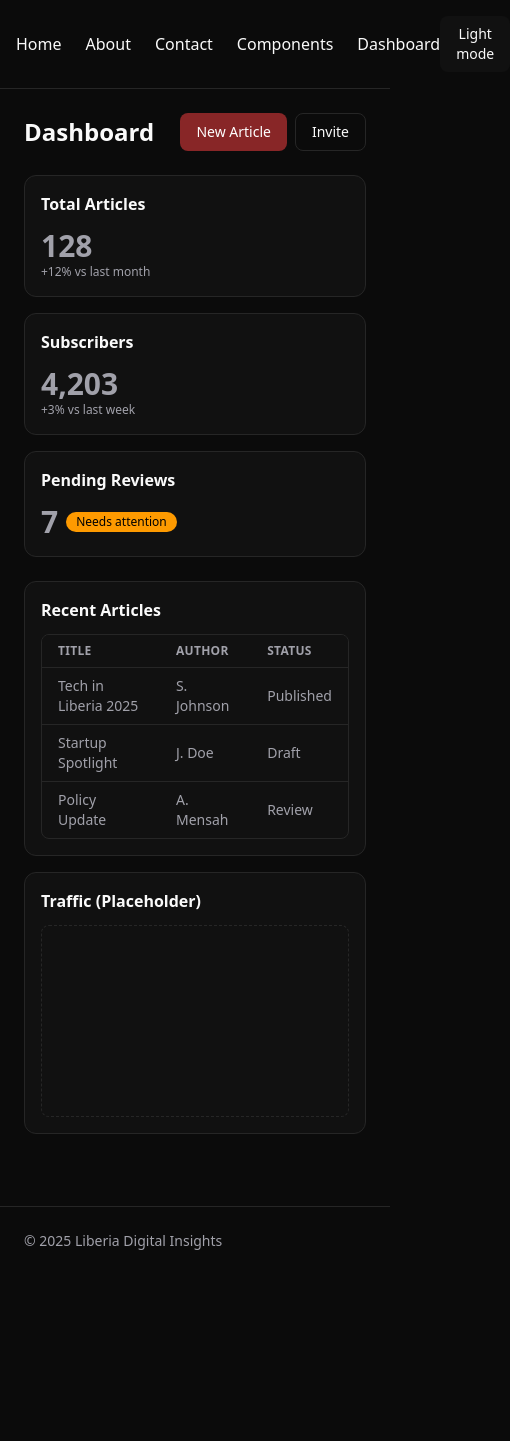
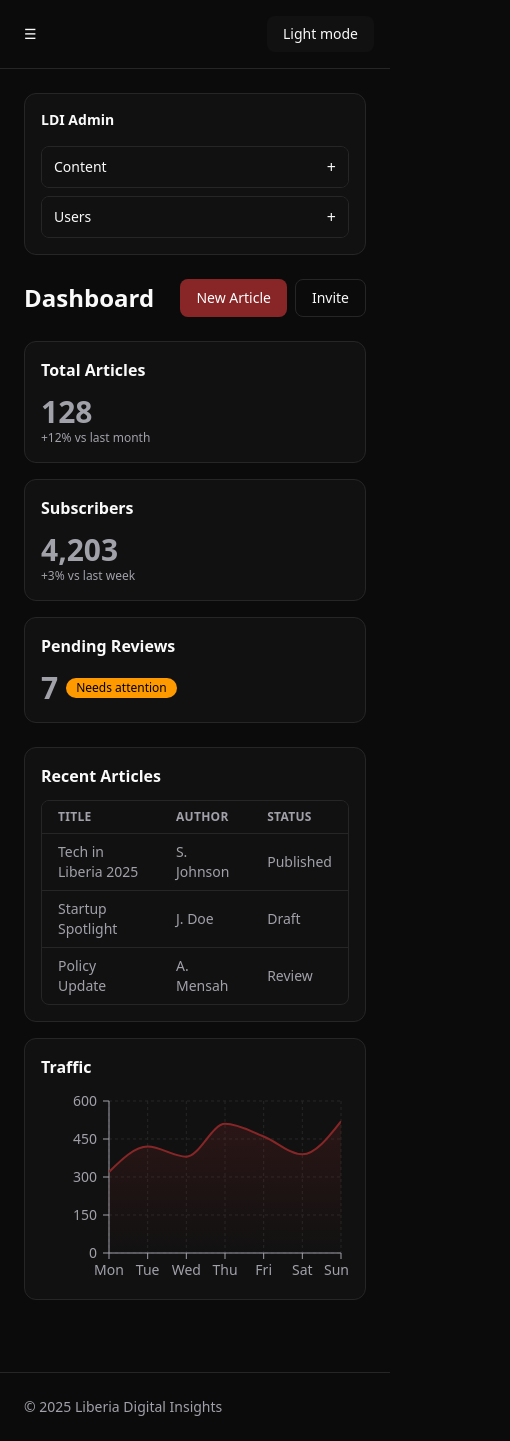
Before and after one commit to LiberiaDigitalInsights/liberia-digital-insights, a React (Vite) app in the folder frontend/: page /dashboard in a window 390 px wide. Shown: the whole page, 510 px wide, since content can reach past the window. Before the commit the page ends 1275 px from the top, so only its background shows below. Built offline with nearby package versions, Linux system fonts and the light colour scheme.

Commit message:
feat: update package dependencies and enhance Dashboard layout with Sidebar and TrafficChart components

```diff
--- /dev/null
+++ b/frontend/public/traffic.json
@@ -0,0 +1,9 @@
+[
+  { "day": "Mon", "visits": 312 },
+  { "day": "Tue", "visits": 456 },
+  { "day": "Wed", "visits": 389 },
+  { "day": "Thu", "visits": 512 },
+  { "day": "Fri", "visits": 478 },
+  { "day": "Sat", "visits": 401 },
+  { "day": "Sun", "visits": 539 }
+]
--- a/frontend/src/components/Navbar.jsx
+++ b/frontend/src/components/Navbar.jsx
@@ -1,10 +1,20 @@
 import { Link } from 'react-router-dom';
 import ThemeToggle from './ThemeToggle';
+import React from 'react';
 
 function Navbar() {
+  const [open, setOpen] = React.useState(false);
   return (
-    <nav className="flex items-center justify-between p-4 md:p-6 border-b border-[var(--color-border)]">
-      <div className="flex gap-6">
+    <nav className="border-b border-[var(--color-border)]">
+      <div className="mx-auto flex max-w-7xl items-center justify-between p-4 md:p-6">
+        <button
+          className="md:hidden rounded px-2 py-1 text-sm hover:bg-[color-mix(in_oklab,var(--color-surface),white_6%)]"
+          aria-label="Toggle menu"
+          onClick={() => setOpen((v) => !v)}
+        >
+          ☰
+        </button>
+        <div className="hidden md:flex gap-6">
           <Link to="/">Home</Link>
           <Link to="/about">About</Link>
           <Link to="/contact">Contact</Link>
@@ -12,6 +22,18 @@ function Navbar() {
           <Link to="/dashboard">Dashboard</Link>
         </div>
         <ThemeToggle />
+      </div>
+      {open && (
+        <div className="md:hidden border-t border-[var(--color-border)]">
+          <div className="mx-auto flex max-w-7xl flex-col gap-2 p-4">
+            <Link onClick={() => setOpen(false)} to="/">Home</Link>
+            <Link onClick={() => setOpen(false)} to="/about">About</Link>
+            <Link onClick={() => setOpen(false)} to="/contact">Contact</Link>
+            <Link onClick={() => setOpen(false)} to="/components">Components</Link>
+            <Link onClick={() => setOpen(false)} to="/dashboard">Dashboard</Link>
+          </div>
+        </div>
+      )}
     </nav>
   );
 }
--- /dev/null
+++ b/frontend/src/components/charts/TrafficChart.jsx
@@ -0,0 +1,54 @@
+import React from 'react';
+import {
+  AreaChart,
+  Area,
+  XAxis,
+  YAxis,
+  CartesianGrid,
+  Tooltip,
+  ResponsiveContainer,
+} from 'recharts';
+
+const sample = [
+  { day: 'Mon', visits: 320 },
+  { day: 'Tue', visits: 420 },
+  { day: 'Wed', visits: 380 },
+  { day: 'Thu', visits: 510 },
+  { day: 'Fri', visits: 460 },
+  { day: 'Sat', visits: 390 },
+  { day: 'Sun', visits: 520 },
+];
+
+export default function TrafficChart({ data = sample, height = 180 }) {
+  return (
+    <div style={{ height }}>
+      <ResponsiveContainer width="100%" height="100%">
+        <AreaChart data={data} margin={{ left: 8, right: 8, top: 10, bottom: 0 }}>
+          <defs>
+            <linearGradient id="brandFill" x1="0" y1="0" x2="0" y2="1">
+              <stop offset="5%" stopColor="var(--color-brand-500)" stopOpacity={0.35} />
+              <stop offset="95%" stopColor="var(--color-brand-500)" stopOpacity={0.02} />
+            </linearGradient>
+          </defs>
+          <CartesianGrid stroke="var(--color-border)" strokeDasharray="3 3" />
+          <XAxis dataKey="day" stroke="var(--color-muted)" tickMargin={6} />
+          <YAxis stroke="var(--color-muted)" tickMargin={6} />
+          <Tooltip
+            contentStyle={{
+              background: 'var(--color-surface)',
+              border: '1px solid var(--color-border)',
+              color: 'var(--color-text)',
+            }}
+          />
+          <Area
+            type="monotone"
+            dataKey="visits"
+            stroke="var(--color-brand-500)"
+            fill="url(#brandFill)"
+            strokeWidth={2}
+          />
+        </AreaChart>
+      </ResponsiveContainer>
+    </div>
+  );
+}
--- /dev/null
+++ b/frontend/src/components/layouts/SidebarLayout.jsx
@@ -0,0 +1,45 @@
+import React from 'react';
+import { Link, useLocation } from 'react-router-dom';
+import { cn } from '../../lib/cn';
+import Accordion from '../ui/Accordion';
+
+export default function SidebarLayout({ sidebarTitle = 'LDI Admin', items = [], children }) {
+  const location = useLocation();
+
+  return (
+    <div className="mx-auto grid max-w-7xl grid-cols-1 gap-6 p-6 md:grid-cols-[240px_1fr]">
+      <aside className="h-fit rounded-[var(--radius-lg)] border border-[var(--color-border)] bg-[var(--color-surface)] p-4">
+        <div className="mb-4 text-sm font-semibold">{sidebarTitle}</div>
+        <nav className="space-y-2">
+          {items.map((group, idx) => (
+            <Accordion
+              key={idx}
+              items={[
+                {
+                  title: group.title,
+                  content: (
+                    <div className="flex flex-col gap-1 pt-1">
+                      {group.links.map((l) => (
+                        <Link
+                          key={l.to}
+                          to={l.to}
+                          className={cn(
+                            'rounded px-2 py-1 text-sm hover:bg-[color-mix(in_oklab,var(--color-surface),white_6%)]',
+                            location.pathname === l.to && 'bg-[color-mix(in_oklab,var(--color-surface),white_8%)]',
+                          )}
+                        >
+                          {l.label}
+                        </Link>
+                      ))}
+                    </div>
+                  ),
+                },
+              ]}
+            />
+          ))}
+        </nav>
+      </aside>
+      <main>{children}</main>
+    </div>
+  );
+}
--- a/frontend/src/pages/Dashboard.jsx
+++ b/frontend/src/pages/Dashboard.jsx
@@ -3,10 +3,18 @@ import { Card, CardContent, CardHeader, CardTitle } from '../components/ui/Card'
 import Badge from '../components/ui/Badge';
 import Button from '../components/ui/Button';
 import Table from '../components/ui/Table';
+import SidebarLayout from '../components/layouts/SidebarLayout';
+import TrafficChart from '../components/charts/TrafficChart';
 
 export default function Dashboard() {
   return (
-    <div className="mx-auto max-w-7xl p-6">
+    <SidebarLayout
+      sidebarTitle="LDI Admin"
+      items={[
+        { title: 'Content', links: [ { to: '/dashboard', label: 'Overview' }, { to: '/components', label: 'Components' } ] },
+        { title: 'Users', links: [ { to: '/about', label: 'About' }, { to: '/contact', label: 'Contact' } ] },
+      ]}
+    >
       <div className="mb-6 flex items-center justify-between">
         <h1 className="text-2xl font-semibold">Dashboard</h1>
         <div className="flex gap-2">
@@ -72,13 +80,13 @@ export default function Dashboard() {
 
         <Card>
           <CardHeader>
-            <CardTitle>Traffic (Placeholder)</CardTitle>
+            <CardTitle>Traffic</CardTitle>
           </CardHeader>
           <CardContent>
-            <div className="h-48 rounded-[var(--radius-md)] border border-dashed border-[var(--color-border)]" />
+            <TrafficChart height={192} />
           </CardContent>
         </Card>
       </div>
-    </div>
+    </SidebarLayout>
   );
 }
```
Also changed, not shown: frontend/package.json (+4 -3 lines), 1 other file (tests, documents, lock files or other folders). Lines whose indentation alone changed are shown as unchanged.
